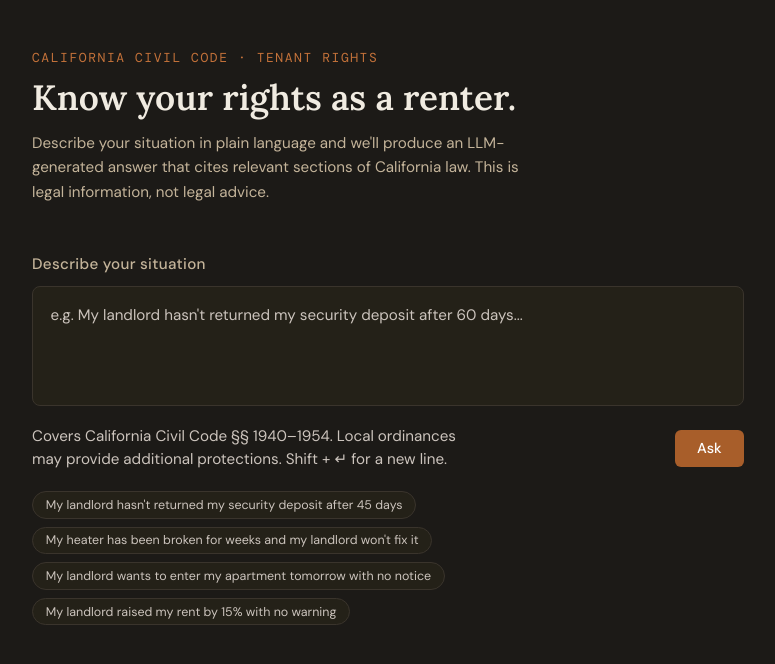
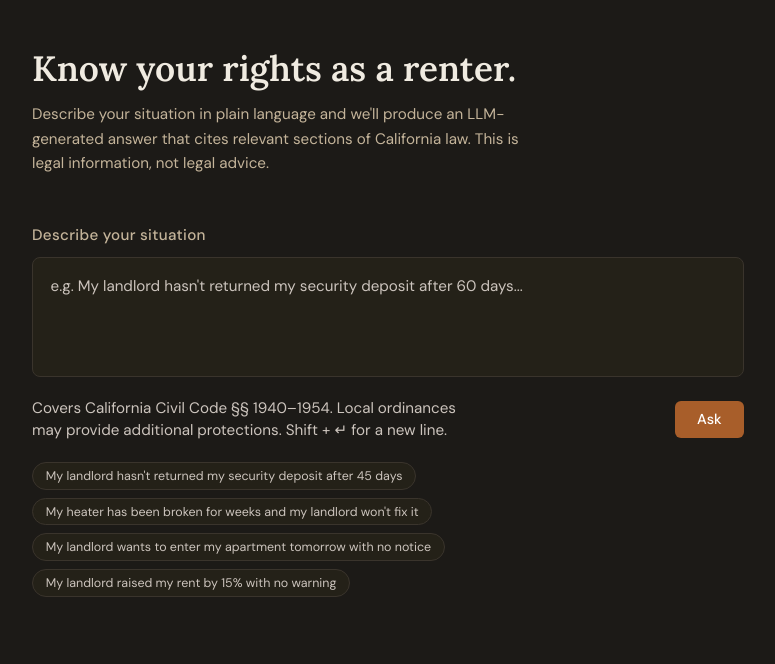
Before and after one commit to RichardGabelman/ca-tenant-law-rag, a React (Vite) app in the folder frontend/: page / in a window 1280 px wide. Shown: the top 664 px of the page, without its empty margins (252-1027 px from the left). Built offline with nearby package versions, Linux system fonts and the light colour scheme; no server answers.

Commit message:
feat: remove header eyebrow

```diff
--- a/frontend/src/components/Header.css
+++ b/frontend/src/components/Header.css
@@ -1,14 +1,5 @@
 .header {
   margin-bottom: 3rem;
-}
-
-.header-eyebrow {
-  font-family: var(--font-mono);
-  font-size: 13px;
-  letter-spacing: 0.12em;
-  text-transform: uppercase;
-  color: var(--accent);
-  margin-bottom: 0.5rem;
 }
 
 .header-title {
--- a/frontend/src/components/Header.jsx
+++ b/frontend/src/components/Header.jsx
@@ -3,7 +3,6 @@ import "./Header.css";
 export default function Header() {
   return (
     <header className="header">
-      <p className="header-eyebrow">California Civil Code · Tenant Rights</p>
       <h1 className="header-title">Know your rights as a renter.</h1>
       <p className="header-subtitle">
         Describe your situation in plain language and we'll produce an LLM-generated answer that cites relevant
```
